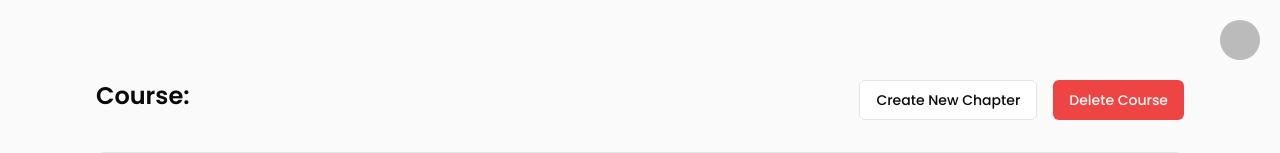
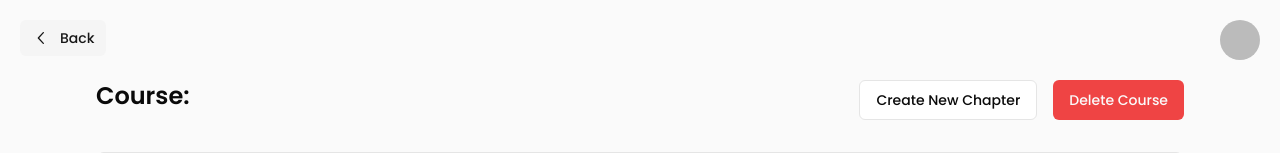
Before and after one commit to caluhm/Next13-Tailwind-ShadCn-TypeScript-Starter, a Next.js app: page /admin/course/1 in a window 1280 px wide. Shown: the top 153 px of the page. Built offline with nearby package versions, Linux system fonts and the light colour scheme; no server answers; the database is empty; sample sign-in values are in the browser's storage.

Commit message:
added back button in necessary places

```diff
--- a/app/admin/course/[courseId]/chapter/[chapterId]/lesson/[lessonId]/page.tsx
+++ b/app/admin/course/[courseId]/chapter/[chapterId]/lesson/[lessonId]/page.tsx
@@ -7,6 +7,7 @@ import {
 import { canViewCourse } from "@/lib/isauthorised";
 import DeleteLessonAndRedirect from "./components/DeleteLessonAndRedirect";
 import LessonDetailsForm from "./components/LessonDetailsForm";
+import BackButton from "@/components/BackButton";
 
 export default async function AdminCourseChapterLessonPage({
   params,
@@ -19,6 +20,7 @@ export default async function AdminCourseChapterLessonPage({
   const lesson = await fetchLessonById(params.lessonId);
   return (
     <main className="min-h-screen flex flex-col items-center bg-neutral-50 dark:bg-neutral-950 text-neutral-950 dark:text-neutral-50 pt-20">
+      <BackButton />
       <div className="w-full flex flex-col gap-8 xl:px-24 lg:px-12 md:px-6 px-4">
         <div className="w-full flex lg:flex-row flex-col lg:justify-between justify-center lg:gap-0 gap-2.5">
           <h1 className="lg:text-2xl text-lg font-semibold">
--- a/app/admin/course/[courseId]/chapter/[chapterId]/page.tsx
+++ b/app/admin/course/[courseId]/chapter/[chapterId]/page.tsx
@@ -10,6 +10,7 @@ import DeleteChapterAndRedirect from "./components/DeleteChapterAndRedirect";
 import ChapterDetailsForm from "./components/ChapterDetailsForm";
 import DeleteLesson from "./components/DeleteLesson";
 import { canViewCourse } from "@/lib/isauthorised";
+import BackButton from "@/components/BackButton";
 
 export default async function AdminCourseChapterPage({
   params,
@@ -22,6 +23,7 @@ export default async function AdminCourseChapterPage({
   const lessons = await fetchLessonsByChapterId(params.chapterId);
   return (
     <main className="min-h-screen flex flex-col items-center bg-neutral-50 dark:bg-neutral-950 text-neutral-950 dark:text-neutral-50 pt-20">
+      <BackButton />
       <div className="w-full flex flex-col gap-8 xl:px-24 lg:px-12 md:px-6 px-4">
         <div className="w-full flex lg:flex-row flex-col lg:justify-between justify-center lg:gap-0 gap-2.5">
           <h1 className="lg:text-2xl text-lg font-semibold">
--- a/app/admin/course/[courseId]/page.tsx
+++ b/app/admin/course/[courseId]/page.tsx
@@ -6,6 +6,7 @@ import { Button } from "@/components/ui/button";
 import Link from "next/link";
 import DeleteChapter from "./components/DeleteChapter";
 import { canViewCourse } from "@/lib/isauthorised";
+import BackButton from "@/components/BackButton";
 
 export default async function AdminCoursePage({
   params,
@@ -18,6 +19,7 @@ export default async function AdminCoursePage({
 
   return (
     <main className="min-h-screen flex flex-col items-center bg-neutral-50 dark:bg-neutral-950 text-neutral-950 dark:text-neutral-50 pt-20">
+      <BackButton />
       <div className="w-full flex flex-col gap-8 xl:px-24 lg:px-12 md:px-6 px-4">
         <div className="w-full flex lg:flex-row flex-col lg:justify-between justify-center lg:gap-0 gap-2.5">
           <h1 className="lg:text-2xl text-lg font-semibold">
--- a/app/course/lessons/[chapter]/[lesson]/page.tsx
+++ b/app/course/lessons/[chapter]/[lesson]/page.tsx
@@ -4,6 +4,7 @@ import { authOptions } from "@/app/api/auth/[...nextauth]/route";
 import { canViewCourse } from "@/lib/isauthorised";
 import { getServerSession } from "next-auth";
 import CompletionButton from "./components/CompletionButton";
+import BackButton from "@/components/BackButton";
 
 export default async function LessonPage({
   params,
@@ -19,6 +20,7 @@ export default async function LessonPage({
   );
   return (
     <main className="min-h-screen bg-neutral-50 dark:bg-neutral-950 text-neutral-950 dark:text-neutral-50 flex justify-center items-center">
+      <BackButton />
       <div className="lg:w-4/6 w-11/12 aspect-video rounded-md overflow-hidden">
         <CompletionButton
           isCompleted={isCompleted ?? false}
--- /dev/null
+++ b/components/BackButton.tsx
@@ -0,0 +1,24 @@
+"use client";
+
+import { Button } from "@/components/ui/button";
+import { useRouter } from "next/navigation";
+import { ChevronLeftIcon } from "@radix-ui/react-icons";
+
+export default function BackButton() {
+  const router = useRouter();
+  return (
+    <>
+      <Button
+        variant="secondary"
+        size="sm"
+        type="button"
+        className="absolute left-0 top-0 ml-2.5 mt-2.5 sm:ml-5 sm:mt-5"
+        onClick={() => router.back()}
+      >
+        <span className="flex">
+          <ChevronLeftIcon className="w-5 h-5 mr-2" /> Back
+        </span>
+      </Button>
+    </>
+  );
+}
```
